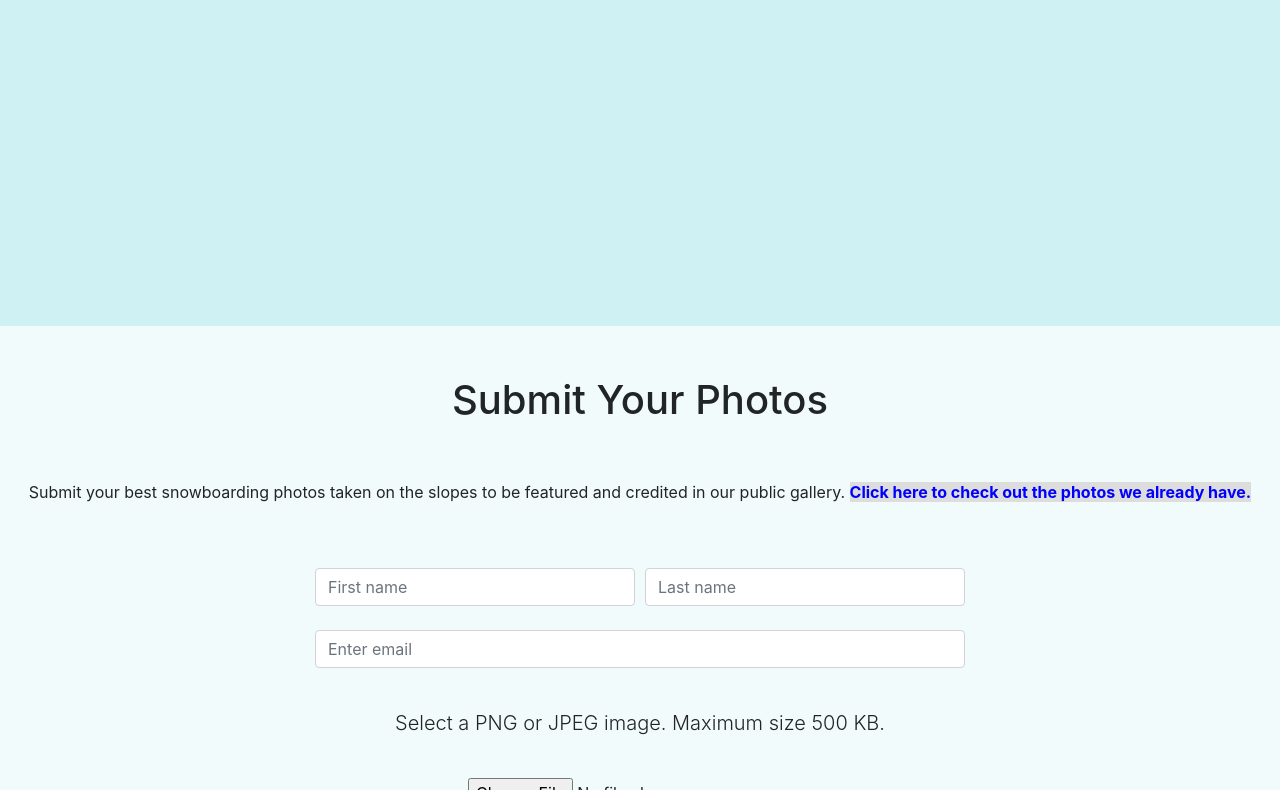
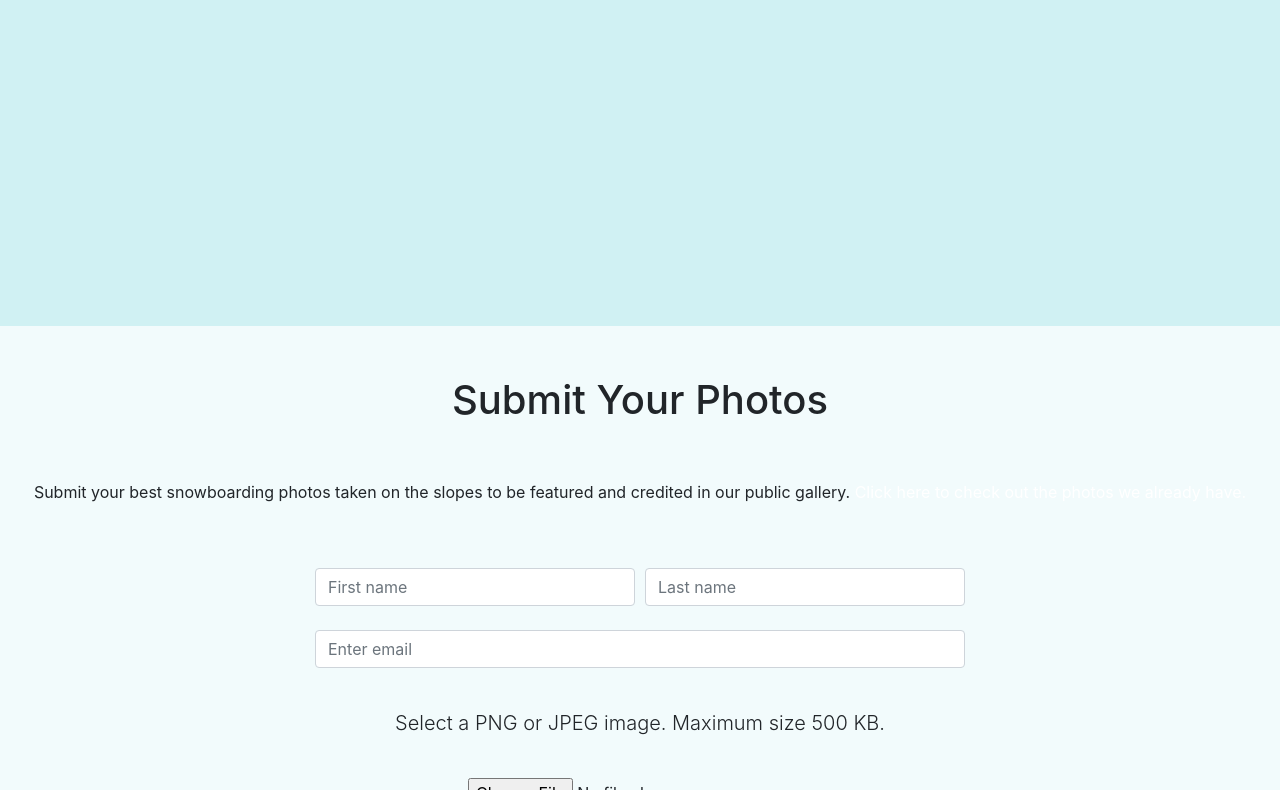
Before and after one commit to giadaa/giadaa.github.io, a plain HTML site: page index.html in a window 1280 px wide. Shown: the part 2010-2800 px from the top of the page. Drawn offline with nearby package versions, Linux system fonts and the light colour scheme.

Commit message:
Update index.html

```diff
--- a/index.html
+++ b/index.html
@@ -11,15 +11,6 @@
   <link rel="stylesheet" href="css/stylesheet.css">
   <link rel="stylesheet" href="https://cdnjs.cloudflare.com/ajax/libs/font-awesome/4.7.0/css/font-awesome.min.css">
 
-  <style type="text/css">
-    a:link    {
-      /* Applies to all unvisited links */
-      text-decoration:  none;
-      font-weight:      bold;
-      background-color: #ddd;
-      color:            blue;
-      }
-      </style>
 
 </head>
 
```
